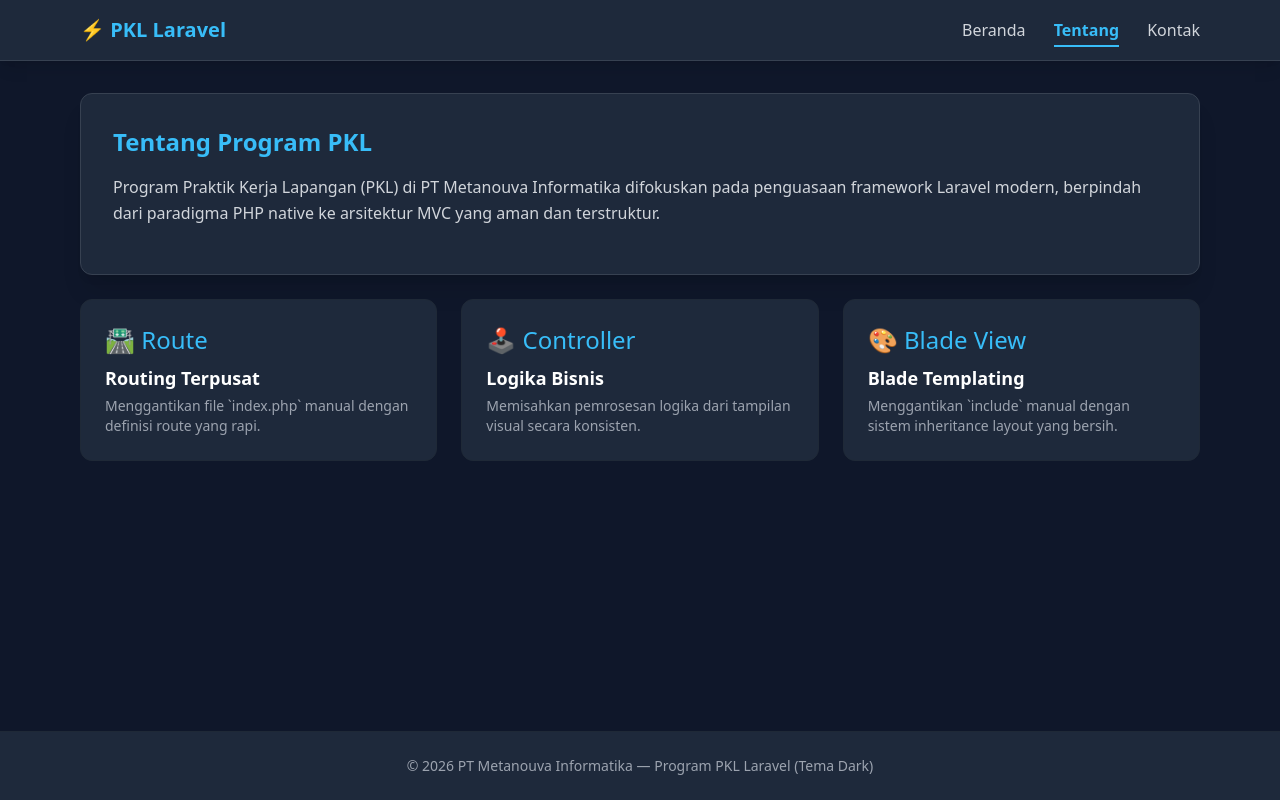
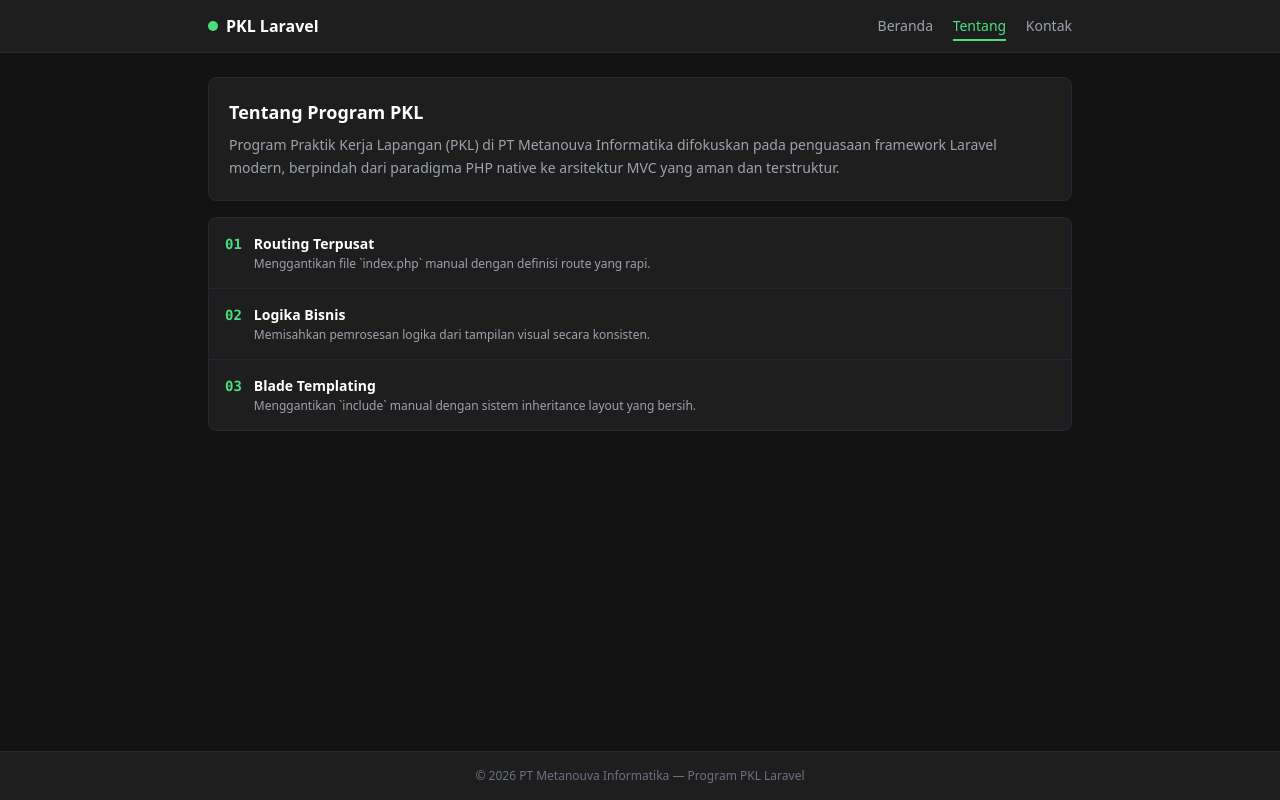
Before and after one commit to rusit591-byte/pkl-laravel-dark, a Laravel app: page /about in a window 1280 px wide. Run offline with Laravel 12, Linux system fonts and the light colour scheme; some libraries are stand-ins or nearby versions.

Commit message:
Memperbarui kode navigasi dan routing\

```diff
--- a/resources/views/layouts/app.blade.php
+++ b/resources/views/layouts/app.blade.php
@@ -4,7 +4,7 @@
     <meta charset="UTF-8">
     <meta name="viewport" content="width=device-width, initial-scale=1.0">
     <title>@yield('title', 'PKL Laravel - Dark Theme')</title>
-    <!-- Menggunakan CDN Tailwind CSS untuk kemudahan styling Dark Mode -->
+    <!-- Tailwind CSS CDN -->
     <script src="https://cdn.tailwindcss.com"></script>
     <script>
         tailwind.config = {
@@ -12,9 +12,9 @@
             theme: {
                 extend: {
                     colors: {
-                        darkBg: '#0f172a',      /* Slate 900 */
-                        cardBg: '#1e293b',      /* Slate 800 */
-                        accentColor: '#38bdf8', /* Sky 400 */
+                        darkBg: '#121212',      /* Background utama lebih gelap minimalis */
+                        cardBg: '#1e1e1e',      /* Background card ala list */
+                        accentColor: '#4ade80', /* Aksen hijau soft yang bersih */
                     }
                 }
             }
@@ -24,27 +24,27 @@
 <body class="bg-darkBg text-gray-100 min-h-screen flex flex-col font-sans">
 
     <!-- Header / Navbar -->
-    <header class="bg-cardBg border-b border-gray-700 shadow-lg sticky top-0 z-50">
-        <div class="max-w-6xl mx-auto px-4 py-4 flex justify-between items-center">
-            <a href="{{ route('home') }}" class="text-xl font-bold text-accentColor flex items-center gap-2">
-                ⚡ PKL Laravel
+    <header class="bg-cardBg border-b border-gray-800 shadow-sm sticky top-0 z-50">
+        <div class="max-w-4xl mx-auto px-4 py-3.5 flex justify-between items-center">
+            <a href="{{ route('home') }}" class="text-base font-bold text-white flex items-center gap-2">
+                <span class="w-2.5 h-2.5 rounded-full bg-accentColor"></span> PKL Laravel
             </a>
-            <nav class="space-x-6">
-                <a href="{{ route('home') }}" class="hover:text-accentColor transition {{ request()->routeIs('home') ? 'text-accentColor font-semibold border-b-2 border-accentColor pb-1' : 'text-gray-300' }}">Beranda</a>
-                <a href="{{ route('about') }}" class="hover:text-accentColor transition {{ request()->routeIs('about') ? 'text-accentColor font-semibold border-b-2 border-accentColor pb-1' : 'text-gray-300' }}">Tentang</a>
-                <a href="{{ route('contact') }}" class="hover:text-accentColor transition {{ request()->routeIs('contact') ? 'text-accentColor font-semibold border-b-2 border-accentColor pb-1' : 'text-gray-300' }}">Kontak</a>
+            <nav class="space-x-4 text-sm font-medium">
+                <a href="{{ route('home') }}" class="transition {{ request()->routeIs('home') ? 'text-accentColor border-b-2 border-accentColor pb-1' : 'text-gray-400 hover:text-gray-200' }}">Beranda</a>
+                <a href="{{ route('about') }}" class="transition {{ request()->routeIs('about') ? 'text-accentColor border-b-2 border-accentColor pb-1' : 'text-gray-400 hover:text-gray-200' }}">Tentang</a>
+                <a href="{{ route('contact') }}" class="transition {{ request()->routeIs('contact') ? 'text-accentColor border-b-2 border-accentColor pb-1' : 'text-gray-400 hover:text-gray-200' }}">Kontak</a>
             </nav>
         </div>
     </header>
 
     <!-- Content Utama -->
-    <main class="flex-grow max-w-6xl w-full mx-auto px-4 py-8">
+    <main class="flex-grow max-w-4xl w-full mx-auto px-4 py-6">
         @yield('content')
     </main>
 
     <!-- Footer -->
-    <footer class="bg-cardBg border-t border-gray-800 py-6 text-center text-sm text-gray-400">
-        <p>&copy; 2026 PT Metanouva Informatika — Program PKL Laravel (Tema Dark)</p>
+    <footer class="bg-cardBg border-t border-gray-800 py-4 text-center text-xs text-gray-500">
+        <p>&copy; 2026 PT Metanouva Informatika — Program PKL Laravel</p>
     </footer>
 
 </body>
--- a/resources/views/pages/about.blade.php
+++ b/resources/views/pages/about.blade.php
@@ -3,29 +3,35 @@
 @section('title', 'Tentang - PKL Laravel')
 
 @section('content')
-<div class="space-y-6">
-    <div class="bg-cardBg rounded-xl p-8 border border-gray-700 shadow-xl">
-        <h2 class="text-2xl font-bold text-accentColor mb-4">Tentang Program PKL</h2>
-        <p class="text-gray-300 leading-relaxed mb-4">
+<div class="space-y-4">
+    <div class="bg-cardBg rounded-lg p-5 border border-gray-800">
+        <h2 class="text-lg font-bold text-white mb-2">Tentang Program PKL</h2>
+        <p class="text-gray-400 text-sm leading-relaxed">
             Program Praktik Kerja Lapangan (PKL) di PT Metanouva Informatika difokuskan pada penguasaan framework Laravel modern, berpindah dari paradigma PHP native ke arsitektur MVC yang aman dan terstruktur.
         </p>
     </div>
 
-    <div class="grid md:grid-cols-3 gap-6">
-        <div class="bg-cardBg p-6 rounded-xl border border-gray-800">
-            <div class="text-accentColor text-2xl mb-2">🛣️ Route</div>
-            <h3 class="text-lg font-semibold text-white mb-1">Routing Terpusat</h3>
-            <p class="text-sm text-gray-400">Menggantikan file `index.php` manual dengan definisi route yang rapi.</p>
+    <div class="bg-cardBg rounded-lg border border-gray-800 divide-y divide-gray-800">
+        <div class="p-4 flex items-start gap-3">
+            <span class="text-accentColor font-mono font-bold text-sm">01</span>
+            <div>
+                <h3 class="text-sm font-semibold text-white">Routing Terpusat</h3>
+                <p class="text-xs text-gray-400 mt-0.5">Menggantikan file `index.php` manual dengan definisi route yang rapi.</p>
+            </div>
         </div>
-        <div class="bg-cardBg p-6 rounded-xl border border-gray-800">
-            <div class="text-accentColor text-2xl mb-2">🕹️ Controller</div>
-            <h3 class="text-lg font-semibold text-white mb-1">Logika Bisnis</h3>
-            <p class="text-sm text-gray-400">Memisahkan pemrosesan logika dari tampilan visual secara konsisten.</p>
+        <div class="p-4 flex items-start gap-3">
+            <span class="text-accentColor font-mono font-bold text-sm">02</span>
+            <div>
+                <h3 class="text-sm font-semibold text-white">Logika Bisnis</h3>
+                <p class="text-xs text-gray-400 mt-0.5">Memisahkan pemrosesan logika dari tampilan visual secara konsisten.</p>
+            </div>
         </div>
-        <div class="bg-cardBg p-6 rounded-xl border border-gray-800">
-            <div class="text-accentColor text-2xl mb-2">🎨 Blade View</div>
-            <h3 class="text-lg font-semibold text-white mb-1">Blade Templating</h3>
-            <p class="text-sm text-gray-400">Menggantikan `include` manual dengan sistem inheritance layout yang bersih.</p>
+        <div class="p-4 flex items-start gap-3">
+            <span class="text-accentColor font-mono font-bold text-sm">03</span>
+            <div>
+                <h3 class="text-sm font-semibold text-white">Blade Templating</h3>
+                <p class="text-xs text-gray-400 mt-0.5">Menggantikan `include` manual dengan sistem inheritance layout yang bersih.</p>
+            </div>
         </div>
     </div>
 </div>
```
Also changed, not shown: resources/views/pages/contact.blade.php (+10 -10 lines), resources/views/pages/home.blade.php (+24 -9 lines).
